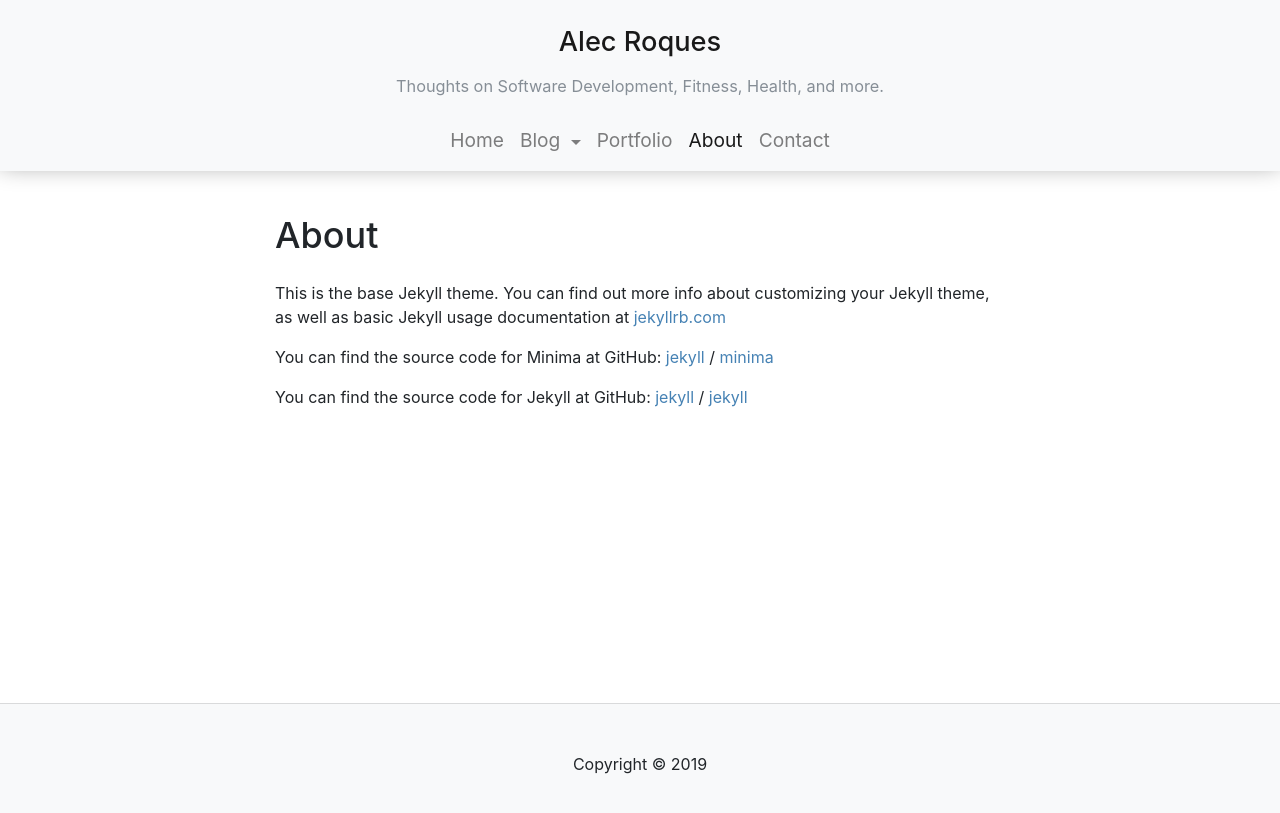
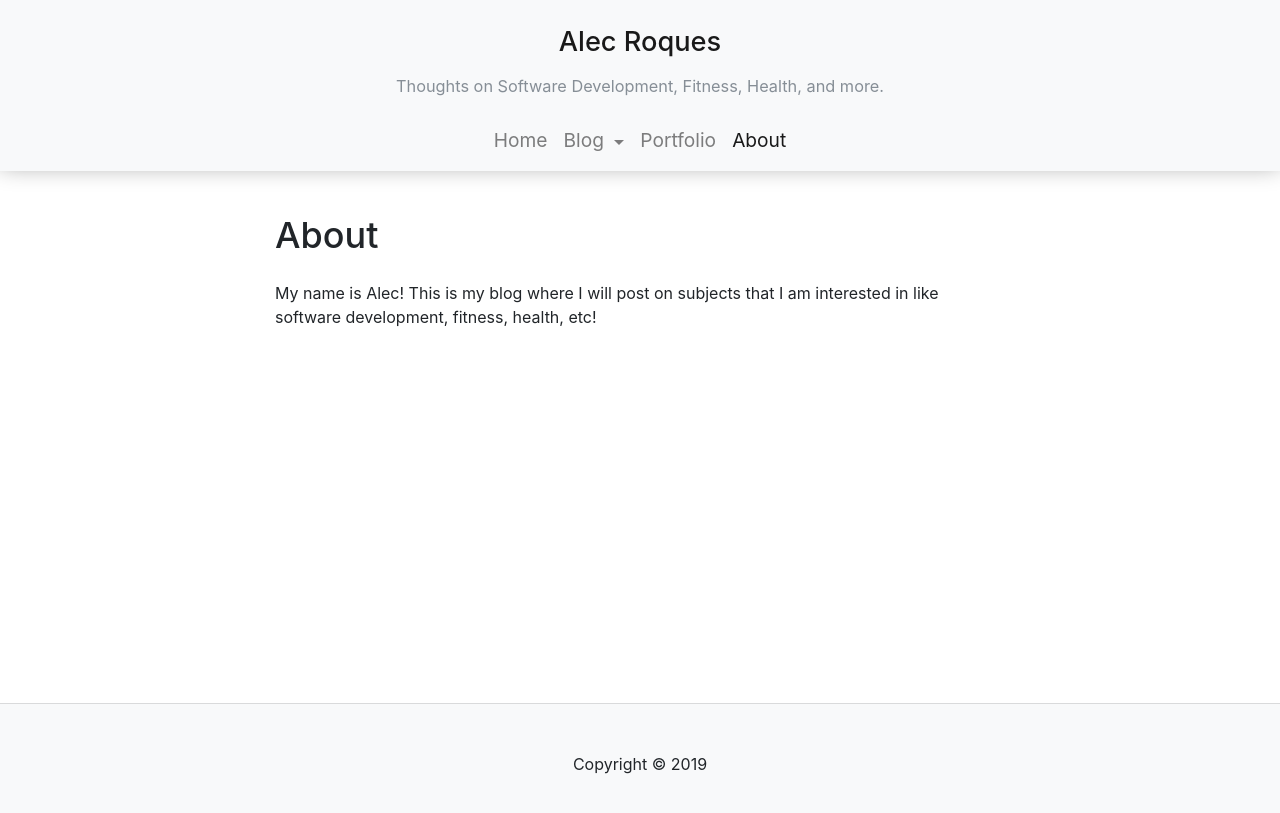
Before and after one commit to aroques/aroques.github.io, a Jekyll site: the page built from pages/about.md, in a window 1280 px wide. Shown: the top 813 px of the page. Built offline with Jekyll 4.4.1, drawn with Linux system fonts in a browser that asks for light colours.

```diff
--- a/_data/pages.yml
+++ b/_data/pages.yml
@@ -8,5 +8,3 @@ pages:
 - title: portfolio
 
 - title: about
-
-- title: contact
--- a/pages/about.md
+++ b/pages/about.md
@@ -4,15 +4,4 @@ title: About
 permalink: /about/
 ---
 
-This is the base Jekyll theme. You can find out more info about customizing your Jekyll theme, as well as basic Jekyll usage documentation at [jekyllrb.com](https://jekyllrb.com/)
-
-You can find the source code for Minima at GitHub:
-[jekyll][jekyll-organization] /
-[minima](https://github.com/jekyll/minima)
-
-You can find the source code for Jekyll at GitHub:
-[jekyll][jekyll-organization] /
-[jekyll](https://github.com/jekyll/jekyll)
-
-
-[jekyll-organization]: https://github.com/jekyll
+My name is Alec! This is my blog where I will post on subjects that I am interested in like software development, fitness, health, etc!
```
Also changed, not shown: _layouts/post.html (+0 -49 lines), pages/blog.html (+0 -13 lines), pages/contact.md (deleted, +0 -18 lines), pages/index.html (+0 -13 lines).
